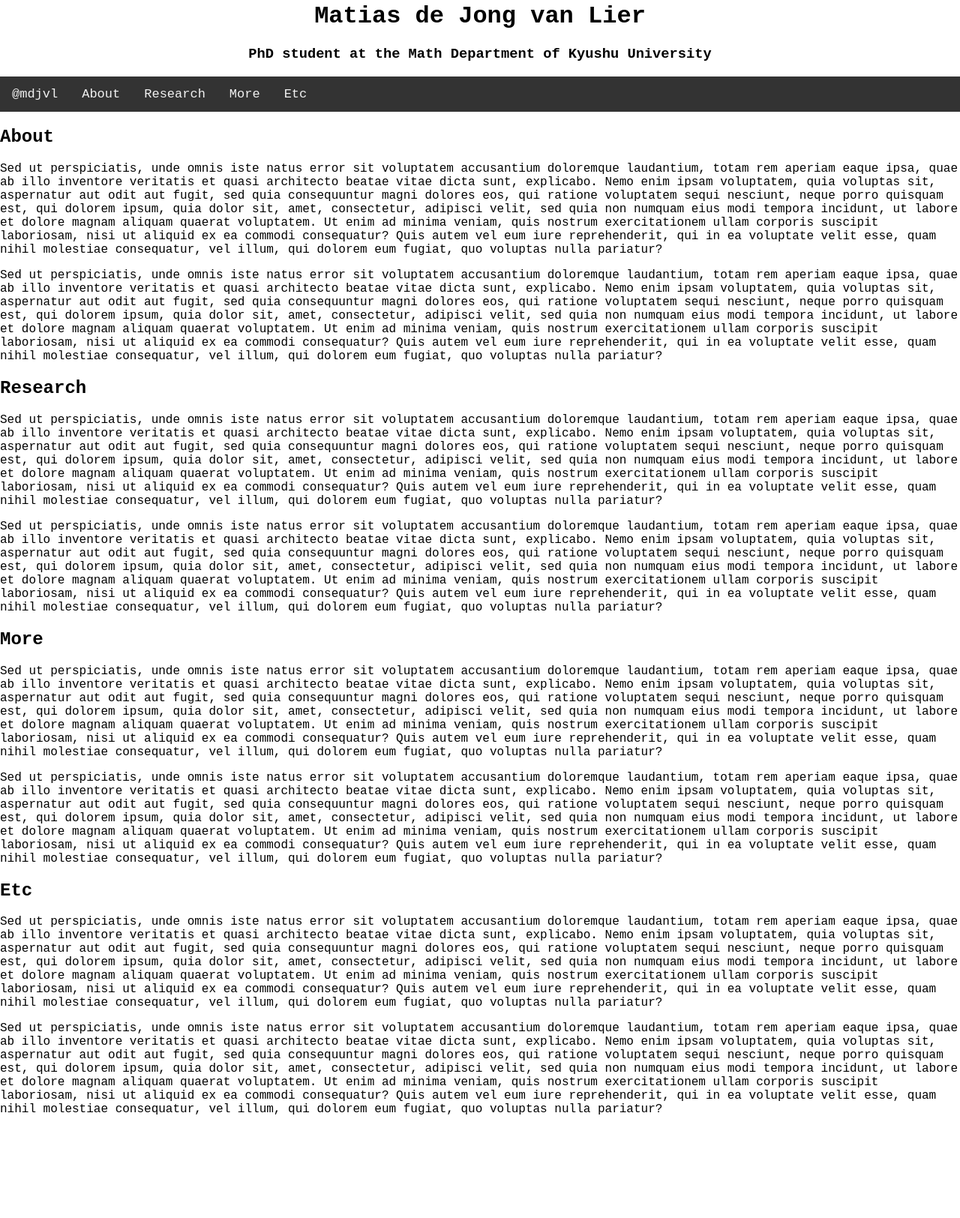
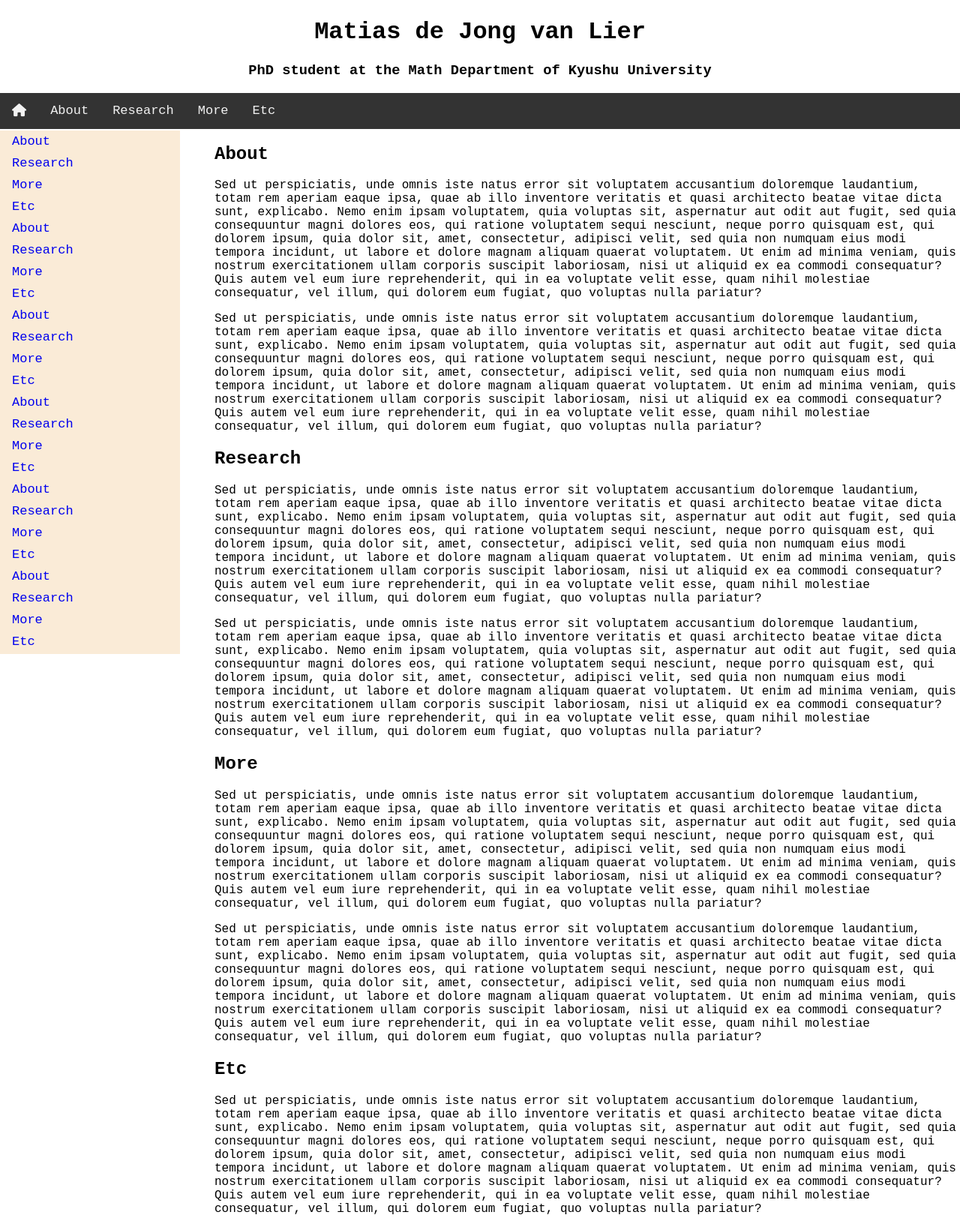
Before and after one commit to mvlier/mvlier.github.io, a plain HTML site: page index.html in a window 1280 px wide. Shown: the part 47-1671 px from the top of the page at 75% size. Before the commit the page ends 1551 px from the top, so only its background shows below. Drawn offline with Linux system fonts and the light colour scheme.

Commit message:
left-side-bar

```diff
--- a/index.html
+++ b/index.html
@@ -5,6 +5,7 @@
     <meta http-equiv="X-UA-Compatible" content="IE=edge">
     <meta name="viewport" content="width=device-width, initial-scale=1.0">
     <link rel="stylesheet" href="styles.css">
+    <script src="https://kit.fontawesome.com/287053da1d.js" crossorigin="anonymous"></script>
     <title>mdjvl Home</title>
 </head>
 <body id="Body">
@@ -13,14 +14,65 @@
         <h3 class="subtitle">PhD student at the Math Department of Kyushu University</h3>
     </header>
 
+    <main>
+        <div class="nav-sticky-container">
             <div class="nav-bar">
-        <a class="nav-item" href="#Body">@mdjvl</a>
+                <a class="nav-item" href="#Body"><i class="fa-solid fa-house"></i></a>
                 <a class="nav-item" href="#About">About</a>
                 <a class="nav-item" href="#Research">Research</a>
                 <a class="nav-item" href="#More">More</a>
                 <a class="nav-item" href="#Etc">Etc</a>
             </div>
 
+            <div class="left-side-bar">
+                <a class="nav-item" href="#About">About</a>
+                <a class="nav-item" href="#Research">Research</a>
+                <a class="nav-item" href="#More">More</a>
+                <a class="nav-item" href="#Etc">Etc</a>
+                <a class="nav-item" href="#About">About</a>
+                <a class="nav-item" href="#Research">Research</a>
+                <a class="nav-item" href="#More">More</a>
+                <a class="nav-item" href="#Etc">Etc</a>
+                <a class="nav-item" href="#About">About</a>
+                <a class="nav-item" href="#Research">Research</a>
+                <a class="nav-item" href="#More">More</a>
+                <a class="nav-item" href="#Etc">Etc</a>
+                <a class="nav-item" href="#About">About</a>
+                <a class="nav-item" href="#Research">Research</a>
+                <a class="nav-item" href="#More">More</a>
+                <a class="nav-item" href="#Etc">Etc</a>
+                <a class="nav-item" href="#About">About</a>
+                <a class="nav-item" href="#Research">Research</a>
+                <a class="nav-item" href="#More">More</a>
+                <a class="nav-item" href="#Etc">Etc</a>
+                <a class="nav-item" href="#About">About</a>
+                <a class="nav-item" href="#Research">Research</a>
+                <a class="nav-item" href="#More">More</a>
+                <a class="nav-item" href="#Etc">Etc</a>
+                <a class="nav-item" href="#About">About</a>
+                <a class="nav-item" href="#Research">Research</a>
+                <a class="nav-item" href="#More">More</a>
+                <a class="nav-item" href="#Etc">Etc</a>
+                <a class="nav-item" href="#About">About</a>
+                <a class="nav-item" href="#Research">Research</a>
+                <a class="nav-item" href="#More">More</a>
+                <a class="nav-item" href="#Etc">Etc</a>
+                <a class="nav-item" href="#About">About</a>
+                <a class="nav-item" href="#Research">Research</a>
+                <a class="nav-item" href="#More">More</a>
+                <a class="nav-item" href="#Etc">Etc</a>
+                <a class="nav-item" href="#About">About</a>
+                <a class="nav-item" href="#Research">Research</a>
+                <a class="nav-item" href="#More">More</a>
+                <a class="nav-item" href="#Etc">Etc</a>
+                <a class="nav-item" href="#About">About</a>
+                <a class="nav-item" href="#Research">Research</a>
+                <a class="nav-item" href="#More">More</a>
+                <a class="nav-item" href="#Etc">Etc</a>
+            </div>
+        </div>
+
+        <div class="page-content">
             <section id="About">
                 <h1>About</h1>
                 <p>Sed ut perspiciatis, unde omnis iste natus error sit voluptatem accusantium doloremque laudantium, totam rem aperiam eaque ipsa, quae ab illo inventore veritatis et quasi architecto beatae vitae dicta sunt, explicabo. Nemo enim ipsam voluptatem, quia voluptas sit, aspernatur aut odit aut fugit, sed quia consequuntur magni dolores eos, qui ratione voluptatem sequi nesciunt, neque porro quisquam est, qui dolorem ipsum, quia dolor sit, amet, consectetur, adipisci velit, sed quia non numquam eius modi tempora incidunt, ut labore et dolore magnam aliquam quaerat voluptatem. Ut enim ad minima veniam, quis nostrum exercitationem ullam corporis suscipit laboriosam, nisi ut aliquid ex ea commodi consequatur? Quis autem vel eum iure reprehenderit, qui in ea voluptate velit esse, quam nihil molestiae consequatur, vel illum, qui dolorem eum fugiat, quo voluptas nulla pariatur?</p>
@@ -51,5 +103,7 @@
 
                 <p>Sed ut perspiciatis, unde omnis iste natus error sit voluptatem accusantium doloremque laudantium, totam rem aperiam eaque ipsa, quae ab illo inventore veritatis et quasi architecto beatae vitae dicta sunt, explicabo. Nemo enim ipsam voluptatem, quia voluptas sit, aspernatur aut odit aut fugit, sed quia consequuntur magni dolores eos, qui ratione voluptatem sequi nesciunt, neque porro quisquam est, qui dolorem ipsum, quia dolor sit, amet, consectetur, adipisci velit, sed quia non numquam eius modi tempora incidunt, ut labore et dolore magnam aliquam quaerat voluptatem. Ut enim ad minima veniam, quis nostrum exercitationem ullam corporis suscipit laboriosam, nisi ut aliquid ex ea commodi consequatur? Quis autem vel eum iure reprehenderit, qui in ea voluptate velit esse, quam nihil molestiae consequatur, vel illum, qui dolorem eum fugiat, quo voluptas nulla pariatur?</p>
             </section>
+        </div>
+    </main>
 </body>
 </html>
--- a/styles.css
+++ b/styles.css
@@ -3,6 +3,9 @@ body {
     font-family: 'Courier New', monospace;
     padding: 0;
     margin: 0;
+    min-height: 100vh;
+    display: flex;
+    flex-direction: column;
   }
 
 
@@ -39,13 +42,19 @@ header {
 
 
 /* #################### Navigarion Bar Styling #################### */
+.nav-sticky-container {
+    position: -webkit-sticky; /* Safari */
+    position: sticky;
+    top: 0;
+}
+
+
+
+
 /* Add a background color to the top navigation bar */
 .nav-bar {
     background-color: #333;
     overflow: hidden;
-    position: -webkit-sticky; /* Safari */
-    position: sticky;
-    top: 0;
   }
 
   /* Style the links inside the navigation bar */
@@ -70,7 +79,42 @@ header {
   }
 
   /* Add a color to the active/current link */
-  .nav-bar a.active {
+  .nav-bar a:active {
     background-color: #04AA6D;
     color: white;
   }
+
+  .left-side-bar {
+    display: flex;
+    flex-direction: column;
+    background-color: antiquewhite;
+    width: 240px;
+    position: absolute;
+    top:50px;
+    left: 0;
+    bottom: -700px;
+    overflow-y: auto;
+    flex-grow: 1;
+  }
+
+  .left-side-bar a{
+    padding: 5px 16px;
+    text-decoration: none;
+    font-size: 17px;
+  }
+
+  .left-side-bar a:hover {
+    background-color: rgb(200, 187, 170);
+  }
+
+  .left-side-bar a:active {
+    background-color: rgb(232, 167, 84);
+    color: black
+  }
+
+
+
+  .page-content {
+    margin-left: 270px;
+    padding-left: 1em;
+  }
```
Lines whose indentation alone changed are shown as unchanged.
